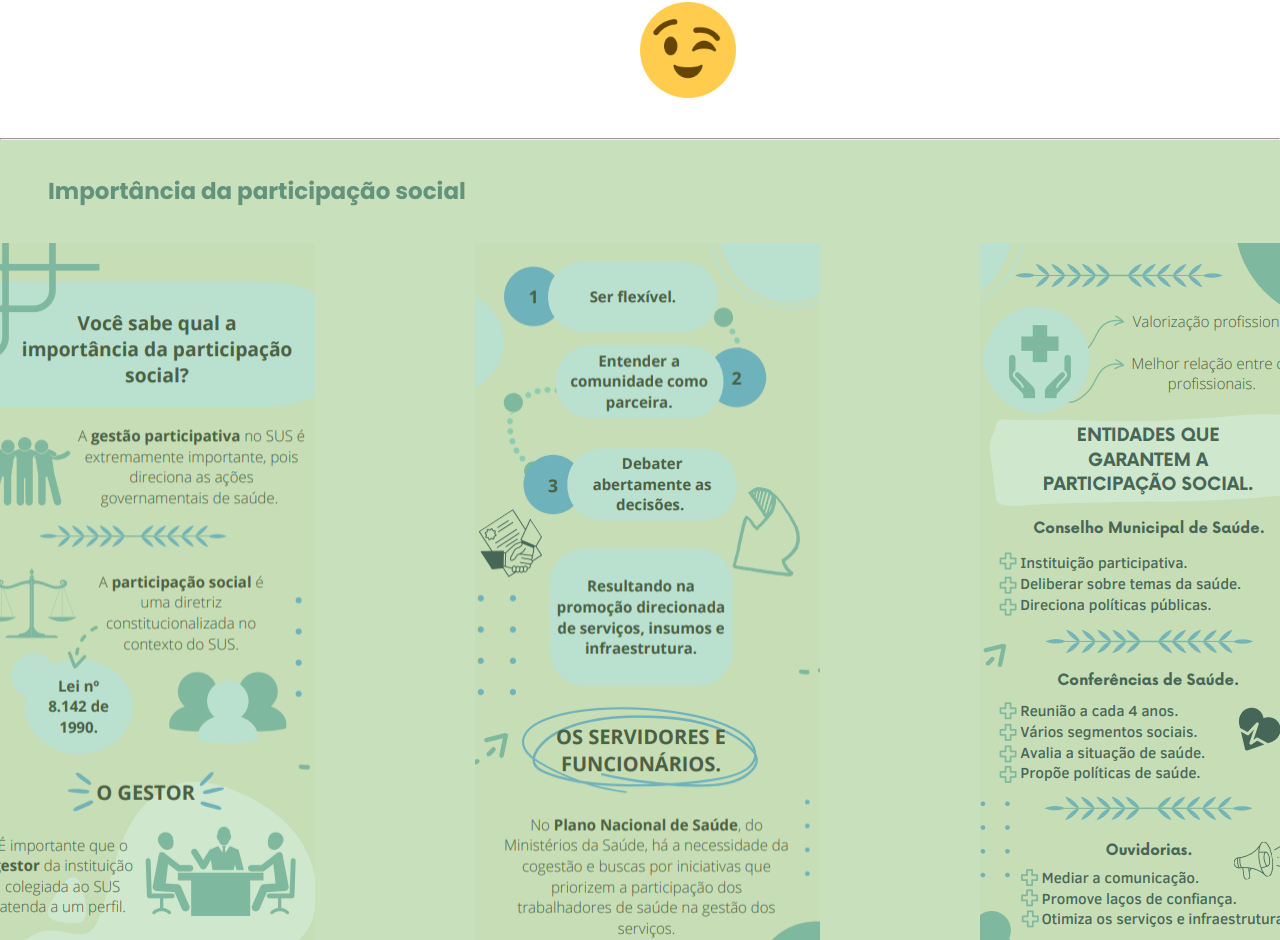
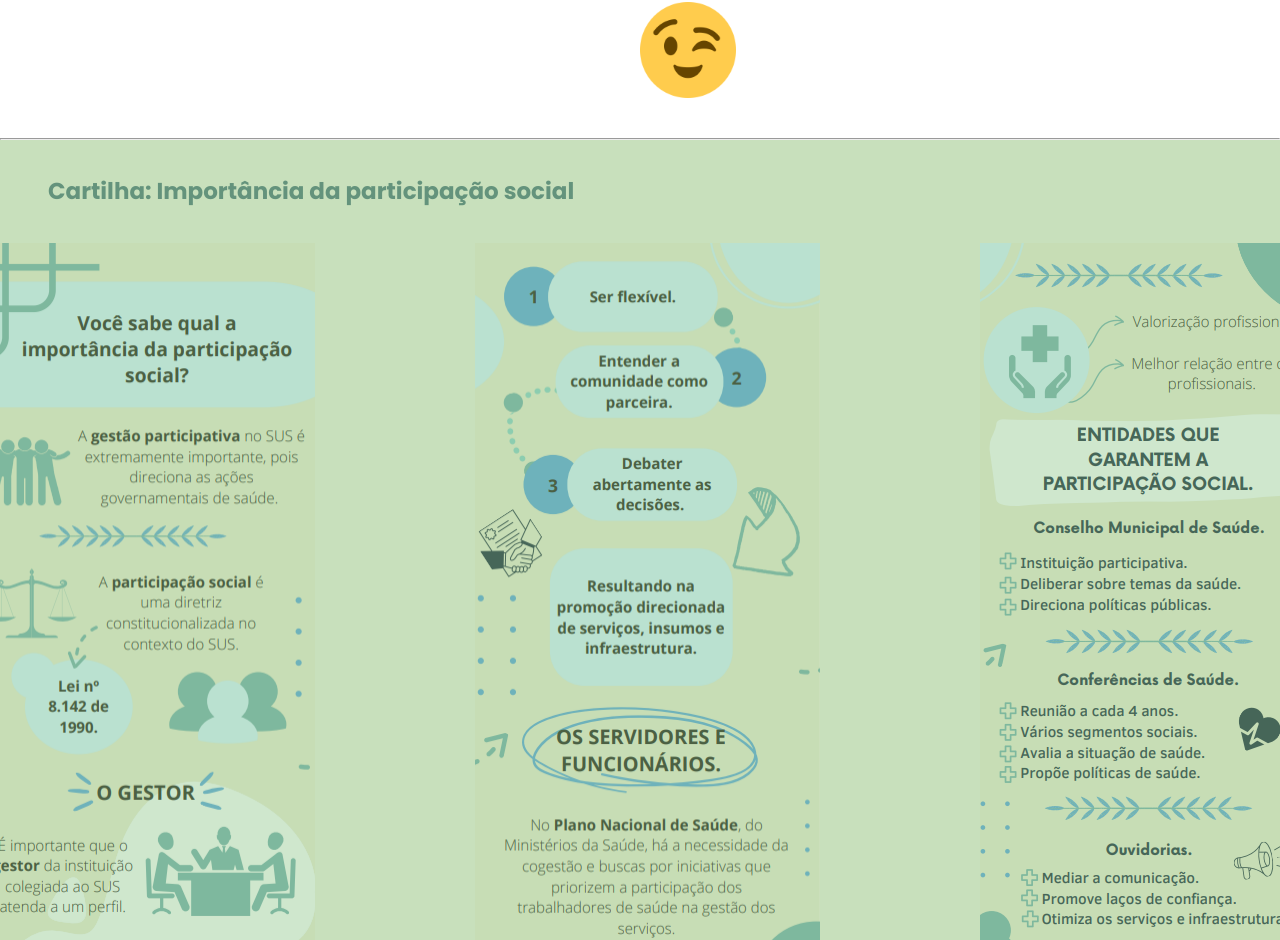
Before and after one commit to brunnasousa/ouvidoria-virtual-ueafto, a plain HTML site: page index.html in a window 1280 px wide. Shown: the part 886-1826 px from the top of the page. Drawn offline with Linux system fonts and the light colour scheme.

Commit message:
pequenos detalhes no design

```diff
--- a/index.html
+++ b/index.html
@@ -115,7 +115,7 @@
     <hr/>
 
     <section class="importancia" id="importancia">
-        <h2 class="importancia__titulo">Importância da participação social</h2>
+        <h2 class="importancia__titulo">Cartilha: Importância da participação social</h2>
         <div class="importancia__div-imagem">
             <img src="./assets/img/teste01.png" class="importancia__imagem" alt="cartilha pag 01">
             <img src="./assets/img/teste02.png" class="importancia__imagem" alt="cartilha pag 02">
```
